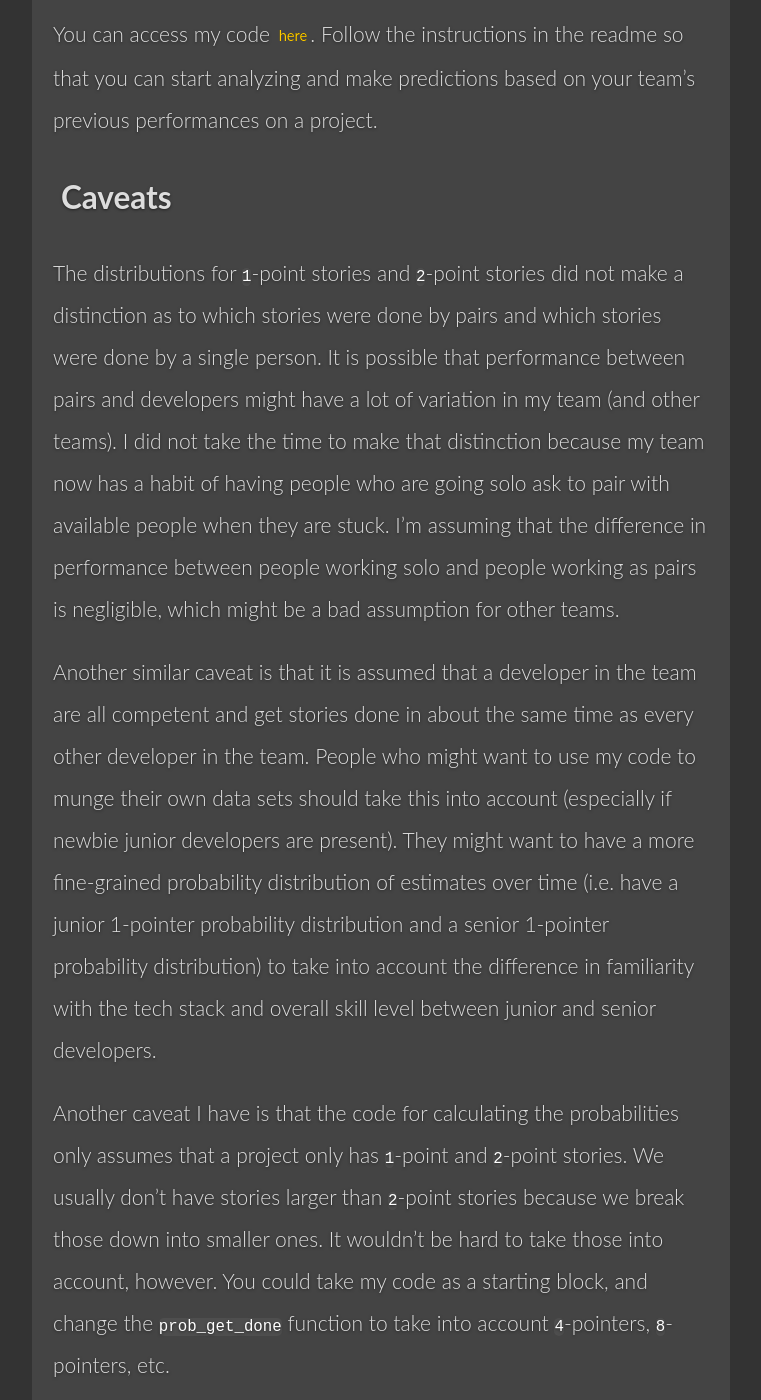
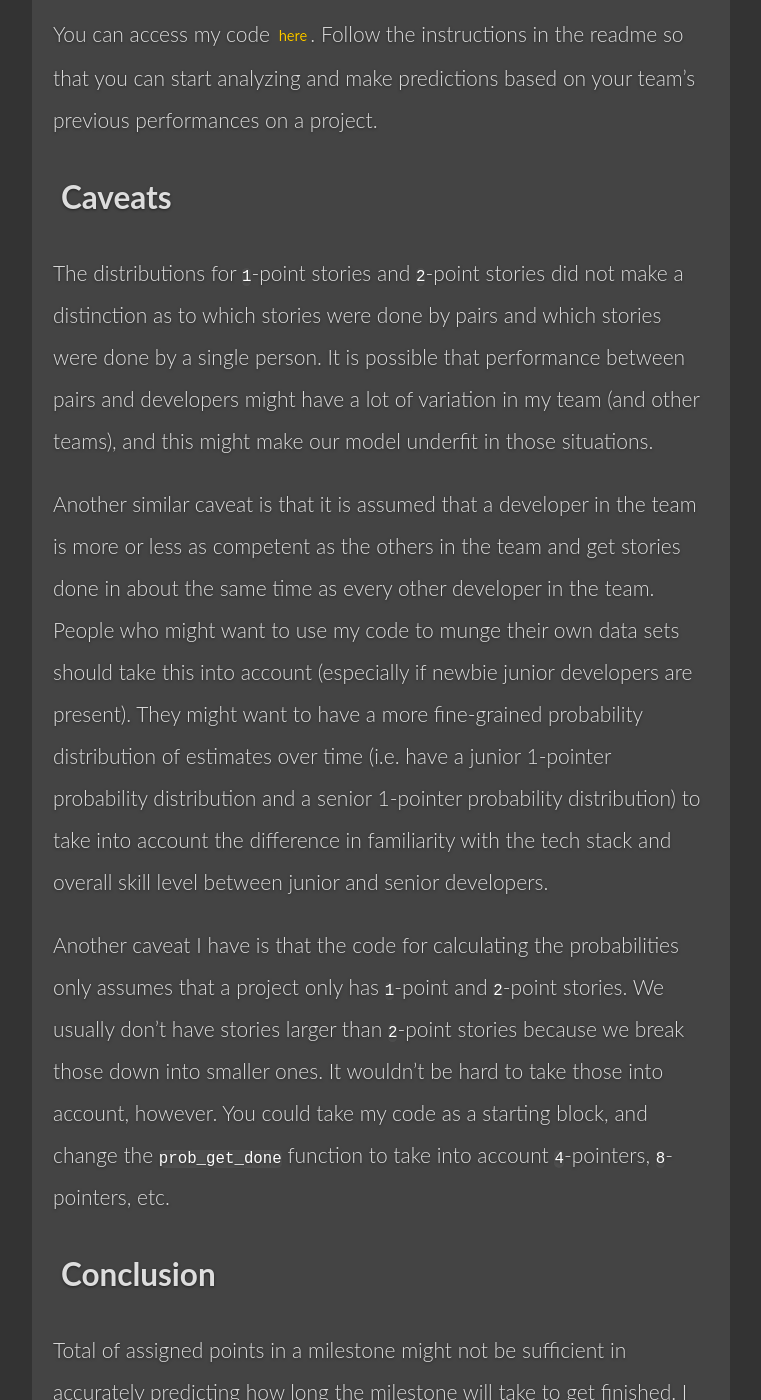
Before and after one commit to Edderic/edderic.github.io, a Jekyll site: the page built from _posts/2015-07-12-probability-of-hitting-deadlines-based-on-pivotal-tracker-points.markdown, in a window 1280 px wide and 1400 px high, scrolled down 16675 px. Shown: the whole window, without its empty margins (259-1020 px from the left). Built offline with Jekyll 4.4.1, drawn with Linux system fonts in a browser that asks for light colours.

Commit message:
fix ideas under caveats

```diff
--- a/_posts/2015-07-12-probability-of-hitting-deadlines-based-on-pivotal-tracker-points.markdown
+++ b/_posts/2015-07-12-probability-of-hitting-deadlines-based-on-pivotal-tracker-points.markdown
@@ -424,22 +424,18 @@ based on your team's previous performances on a project.
 The distributions for `1`-point stories and `2`-point stories did not make a
 distinction as to which stories were done by pairs and which stories were done
 by a single person. It is possible that performance between pairs and
-developers might have a lot of variation in my team (and other teams). I did
-not take the time to make that distinction because my team now has a habit of
-having people who are going solo ask to pair with available people when they
-are stuck. I'm assuming that the difference in performance between people
-working solo and people working as pairs is negligible, which might be a bad
-assumption for other teams.
+developers might have a lot of variation in my team (and other teams), and this
+might make our model underfit in those situations.
 
-Another similar caveat is that it is assumed that a developer in the team are
-all competent and get stories done in about the same time as every other
-developer in the team. People who might want to use my code to munge their own
-data sets should take this into account (especially if newbie junior developers
-are present). They might want to have a more fine-grained probability
-distribution of estimates over time (i.e. have a junior 1-pointer probability
-distribution and a senior 1-pointer probability distribution) to take into
-account the difference in familiarity with the tech stack and overall skill
-level between junior and senior developers.
+Another similar caveat is that it is assumed that a developer in the team is
+more or less as competent as the others in the team and get stories done in
+about the same time as every other developer in the team.  People who might
+want to use my code to munge their own data sets should take this into account
+(especially if newbie junior developers are present). They might want to have a
+more fine-grained probability distribution of estimates over time (i.e. have a
+junior 1-pointer probability distribution and a senior 1-pointer probability
+distribution) to take into account the difference in familiarity with the tech
+stack and overall skill level between junior and senior developers.
 
 Another caveat I have is that the code for calculating the probabilities only
 assumes that a project only has `1`-point and `2`-point stories. We usually don't
@@ -447,8 +443,6 @@ have stories larger than `2`-point stories because we break those down into
 smaller ones. It wouldn't be hard to take those into account, however. You could
 take my code as a starting block, and change the `prob_get_done` function to take
 into account `4`-pointers, `8`-pointers, etc.
-
-
 
 ## Conclusion
 
```
